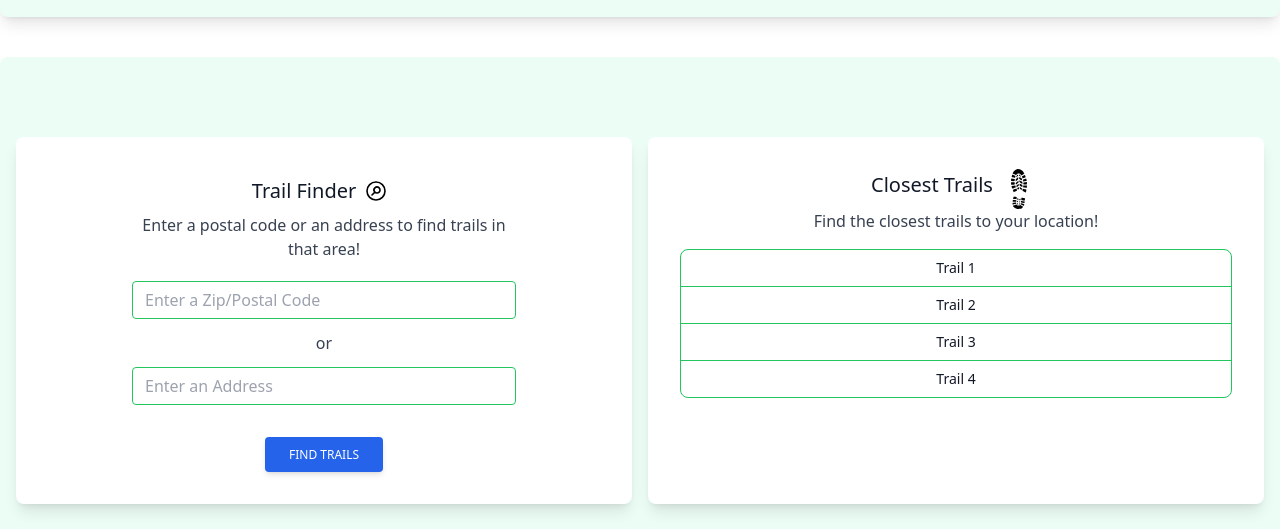
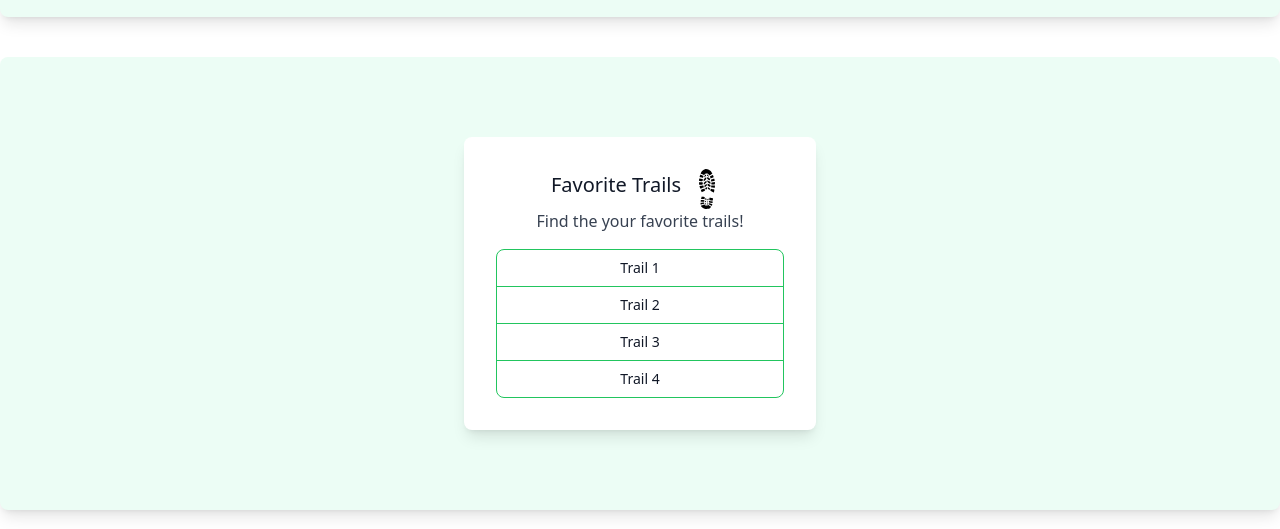
Before and after one commit to project1team7/Trekking-App, a plain HTML site: page assets/html/favorites.html in a window 1280 px wide. Shown: the part 271-800 px from the top of the page. Drawn offline with nearby package versions, Linux system fonts and the light colour scheme; files whose address does not match are found by name.

Commit message:
adding favorites page and adjusting trail list to call a function whne clicked.

```diff
--- a/assets/css/style.css
+++ b/assets/css/style.css
@@ -146,6 +146,9 @@ header nav ul li a {
   justify-content: center;
   width: 100%;
 }
+/* #favorite-trail-container {
+  width: 70%;
+} */
 
 .find-trail {
   display: flex;
--- a/assets/html/findTrail.html
+++ b/assets/html/favorites.html
@@ -44,9 +44,8 @@
                             Us</a>
                     </li>
                     <li>
-                        <a href="../html/findTrail.html"
-                            class="text-lg block py-2 pr-4 pl-3 text-white border-b border-gray-100 hover:bg-gray-50 md:hover:bg-transparent md:border-0 md:hover:text-gray-700 md:p-0 text-white hover:text-white border-gray-700 hover:bg-gray-700 md:hover:bg-transparent">Find
-                            Trail</a>
+                        <a href="../../index.html"
+                            class="text-lg block py-2 pr-4 pl-3 text-white border-b border-gray-100 hover:bg-gray-50 md:hover:bg-transparent md:border-0 md:hover:text-gray-700 md:p-0 text-white hover:text-white border-gray-700 hover:bg-gray-700 md:hover:bg-transparent">Home</a>
                     </li>
                     <li>
                         <a href="../html/contact.html"
@@ -66,83 +65,19 @@
 
     <!-- Trail finder and Closest trails section -->
     <section class="container flex pt-16 pb-16 flex justify-around mx-auto shadow-lg rounded-lg bg-emerald-50 m-10">
-        <div id="map-content-container" class="container flex justify-around space-x-4 p-4">
-            <!-- Find trails card -->
-            <div id="find-trails-card" class="block rounded-lg shadow-lg bg-white text-center flex-1">
-                <div class="p-8">
-                    <div class="flex justify-center p-2">
-                        <div class="mb-3 xl:w-96">
-                            <div class='flex-col mb-5'>
-                                <div class='flex justify-center items-center'>
-                                    <h2 class="text-gray-900 text-xl font-medium mb-2">Trail Finder</h2>
-                                    <svg xmlns="http://www.w3.org/2000/svg" class="h-8 w-8 ml-2" fill="none"
-                                        viewBox="0 0 32 32" stroke="currentColor" stroke-width="1.62">
-                                        <path stroke-linecap="round" stroke-linejoin="round"
-                                            d="M8 16l2.879-2.879m0 0a3 3 0 104.243-4.242 3 3 0 00-4.243 4.242zM21 12a9 9 0 11-18 0 9 9 0 0118 0z" />
-                                    </svg>
-                                </div>
-                                <p class="text-gray-700 text-base mb-4">
-                                    Enter a postal code or an address to find trails in that area!
-                                </p>
-                            </div>
-                            <input type="text" class="
-                                        form-control
-                                        block
-                                        w-full
-                                        px-3
-                                        py-1.5
-                                        text-base
-                                        font-normal
-                                        text-gray-700
-                                        bg-white bg-clip-padding
-                                        border border-solid border-green-500
-                                        rounded
-                                        transition
-                                        ease-in-out
-                                        m-0
-                                        focus:text-gray-700 focus:bg-white focus:border-blue-600 focus:outline-none
-                                    " id="exampleText0" placeholder="Enter a Zip/Postal Code" />
-                            <label for="exampleText0" class="form-label inline-block my-3 text-gray-700">
-                                or
-                            </label>
-                            <input id="place-input" type="text" class="
-                                        form-control
-                                        block
-                                        w-full
-                                        px-3
-                                        py-1.5
-                                        text-base
-                                        font-normal
-                                        text-gray-700
-                                        bg-white bg-clip-padding
-                                        border border-solid border-green-500
-                                        rounded
-                                        transition
-                                        ease-in-out
-                                        m-0
-                                        focus:text-gray-700 focus:bg-white focus:border-blue-600 focus:outline-none
-                                    " id="exampleText0" placeholder="Enter an Address" />
-                        </div>
-                    </div>
-                    <button id="find-button" type="button"
-                        class="inline-block px-6 py-2.5 mt-3 bg-blue-600 text-white font-medium text-xs leading-tight uppercase rounded shadow-md hover:bg-blue-700 hover:shadow-lg focus:bg-blue-700 focus:shadow-lg focus:outline-none focus:ring-0 active:bg-blue-800 active:shadow-lg transition duration-150 ease-in-out">Find
-                        Trails</button>
-                </div>
-            </div>
-            <!-- Closest trails card -->
-            <div id="closest-trail-card" class="block rounded-lg shadow-lg bg-white text-center flex-1">
+        <div id="favorite-trail-container" class="flex justify-around space-x-6 p-4">
+            <!-- Favorite trails card -->
+            <div id="favorite-trail-card" class="block rounded-lg shadow-lg bg-white text-center flex-1">
                 <div class="p-8">
                     <div class='flex justify-center items-center'>
-                        <h2 class="text-gray-900 text-xl font-medium mb-2">Closest Trails</h2>
+                        <h2 class="text-gray-900 text-xl font-medium mb-2">Favorite Trails</h2>
                         <img src="../images/Trekking-Shoes.svg" class="mr-3 h-10 ml-4">
                     </div>
                     <p class="text-gray-700 text-base mb-4">
-                        Find the closest trails to your location!
+                        Find the your favorite trails!
                     </p>
-                    <ul
-                        class=" flex flex-wrap text-sm font-medium text-gray-900 bg-white border border-green-500 rounded-lg bg-emerald-50 border-green-500 text-gray-600">
-                        <li class="w-full px-4 py-2 border-b border-green-500 rounded-t-lg border-green-500">Trail 1
-                        </li>
+                    <ul class=" flex flex-wrap text-sm font-medium text-gray-900 bg-white border border-green-500 rounded-lg bg-emerald-50 border-green-500 text-gray-600">
+                        <li class="w-full px-4 py-2 border-b border-green-500 rounded-t-lg border-green-500">Trail 1</li>
                         <li class="w-full px-4 py-2 border-b border-green-500 border-green-500">Trail 2</li>
                         <li class="w-full px-4 py-2 border-b border-green-500 border-green-500">Trail 3</li>
                         <li class="w-full px-4 py-2 rounded-b-lg">Trail 4</li>
@@ -153,7 +88,7 @@
 
     <!-- footer section  -->
     <footer
-        class="p-4 bg-white rounded-lg shadow md:flex md:items-center md:justify-between md:p-6 bg-emerald-700">
+        class="p-4 bg-white rounded-lg shadow md:flex md:items-center md:justify-around md:p-6 bg-emerald-700">
         <!-- px-2 py-2.5 bg-white border-gray-200 bg-emerald-700 border-gray-700 -->
         <span class="text-sm text-white sm:text-center text-white">© 2022 <a
                 href="https://project1team7.github.io/Trekking-App/" class="hover:underline">Trekking App</a>. All
@@ -163,7 +98,7 @@
                 <a href="../html/about.html" class="mr-4 hover:underline md:mr-6 ">About</a>
             </li>
             <li>
-                <a href="../html/findTrail.html" class="mr-4 hover:underline md:mr-6">Find Trail</a>
+                <a href="../../index.html" class="mr-4 hover:underline md:mr-6">Home</a>
             </li>
             <li>
                 <a href="../html/contact.html" class="hover:underline">Contact</a>
--- a/assets/js/script.js
+++ b/assets/js/script.js
@@ -1,4 +1,6 @@
-function findTrailBtn() {
-    var getFindTrailBtnElement = document.querySelector('.find-trail-btn');
-    var getFindTrailBtnElement = getFindTrailBtnElement.textContent = "clicked";
+function saveFavoriteTrail() {
+    var getFindTrailBtnElement = document.querySelector('#trail-name');
+    var trailName = (getFindTrailBtnElement.textContent);
+    console.log(getFindTrailBtnElement + trailName)
+    console.log("clicked")
 }
```
Also changed, not shown: assets/js/place_service.js (+15 -17 lines), index.html (+5 -1 lines).
